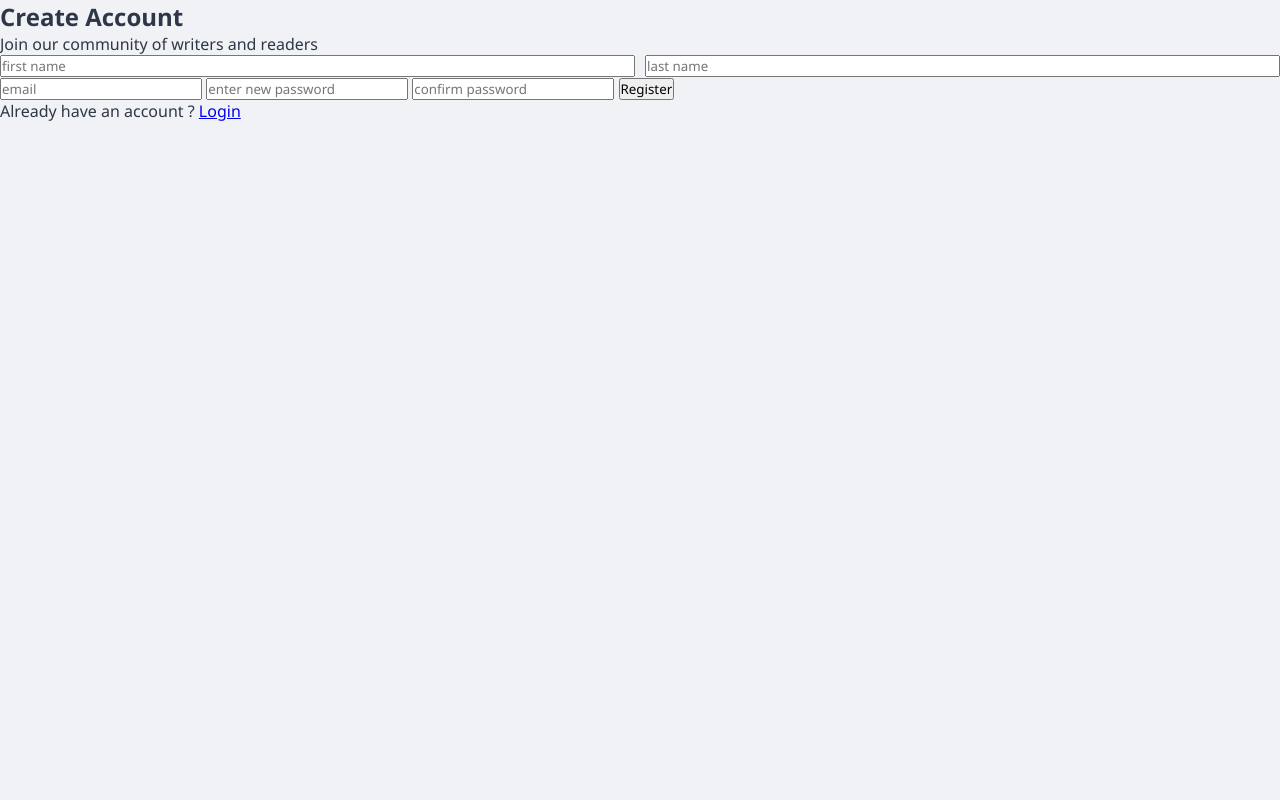
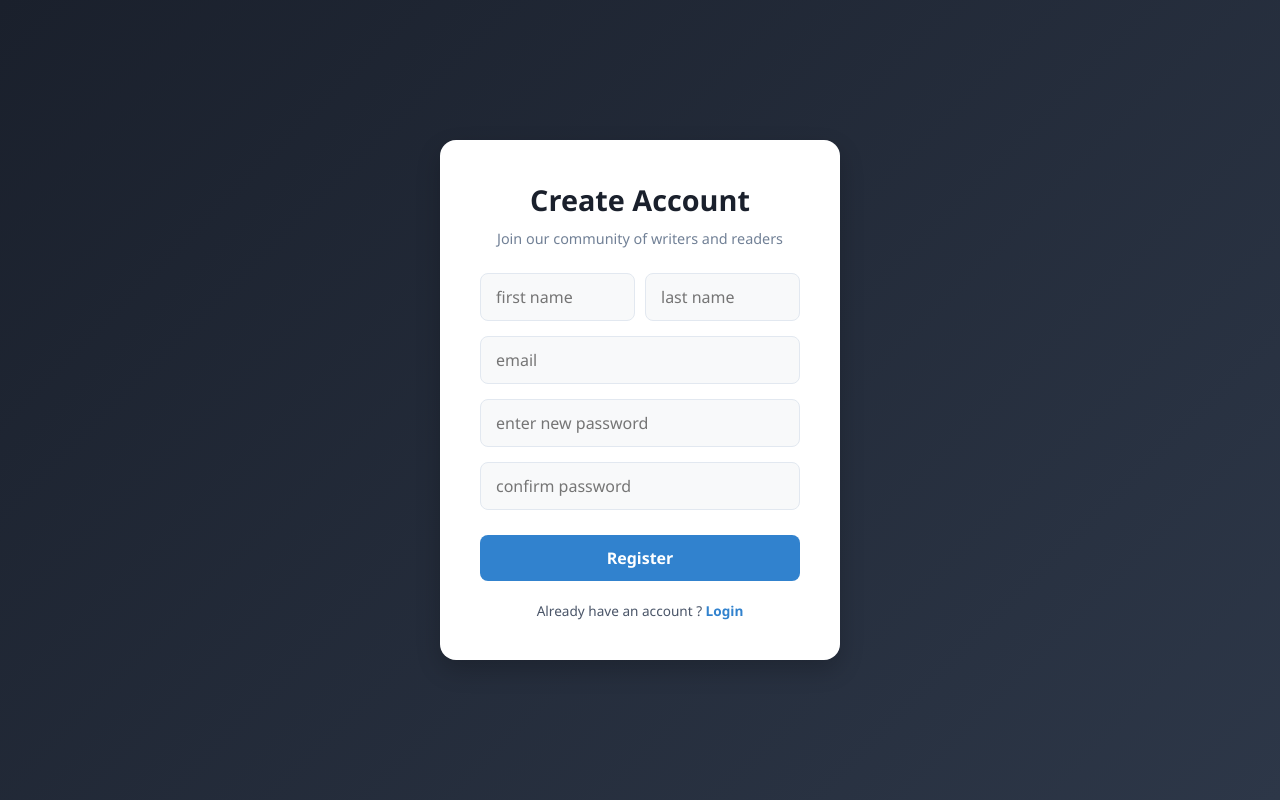
Before and after one commit to OpBlair/Web_Dev, a PHP site: page /register.php in a window 1280 px wide. Run offline with PHP 8.4, Linux system fonts and the light colour scheme.

Commit message:
added styles for login page and register page

```diff
--- a/blogSystem/frontend/blogSystem.css
+++ b/blogSystem/frontend/blogSystem.css
@@ -142,3 +142,90 @@ td { padding: 15px; border-top: 1px solid var(--border-color); }
 .btn-danger { background: var(--danger); color: white; }
 .btn-alt { background: #edf2f7; color: #4a5568; }
 .btn-manage { background: var(--sidebar-color); color: white; }
+
+
+/* AUTH PAGES STYLING */
+.auth-wrapper {
+    height: 100vh;
+    display: flex;
+    align-items: center;
+    justify-content: center;
+    background: linear-gradient(135deg, #1a202c 0%, #2d3748 100%);
+}
+
+.auth-card {
+    background: white;
+    padding: 40px;
+    border-radius: 16px;
+    box-shadow: 0 10px 25px rgba(0,0,0,0.2);
+    width: 100%;
+    max-width: 400px;
+}
+
+.auth-card h2 {
+    color: var(--sidebar-color);
+    font-size: 1.8rem;
+    margin-bottom: 10px;
+    text-align: center;
+}
+
+.auth-card p {
+    color: #718096;
+    text-align: center;
+    margin-bottom: 25px;
+    font-size: 0.9rem;
+}
+
+.auth-form {
+    display: flex;
+    flex-direction: column;
+    gap: 15px;
+}
+
+.auth-form input {
+    padding: 12px 15px;
+    border-radius: 8px;
+    border: 1px solid var(--border-color);
+    background: #f8f9fa;
+    font-size: 1rem;
+    transition: 0.3s;
+    width: 100%;
+    box-sizing: border-box;
+}
+
+.auth-form input:focus {
+    border-color: var(--accent-color);
+    box-shadow: 0 0 0 3px rgba(49, 130, 206, 0.1);
+    outline: none;
+}
+
+.auth-btn {
+    background: var(--accent-color);
+    color: white;
+    padding: 12px;
+    border-radius: 8px;
+    border: none;
+    font-weight: 600;
+    cursor: pointer;
+    font-size: 1rem;
+    margin-top: 10px;
+    transition: 0.2s;
+}
+
+.auth-btn:hover {
+    background: #2b6cb0;
+    transform: translateY(-1px);
+}
+
+.auth-footer {
+    margin-top: 20px;
+    text-align: center;
+    font-size: 0.85rem;
+    color: #4a5568;
+}
+
+.auth-footer a {
+    color: var(--accent-color);
+    text-decoration: none;
+    font-weight: 600;
+}
```
